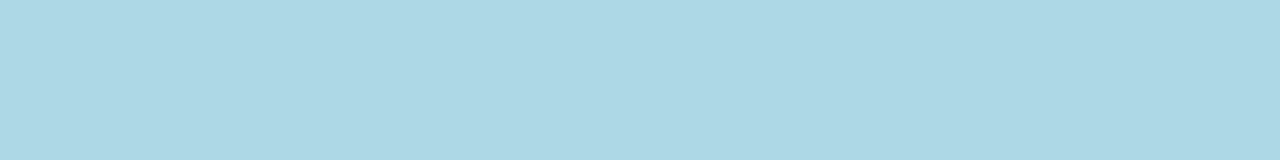
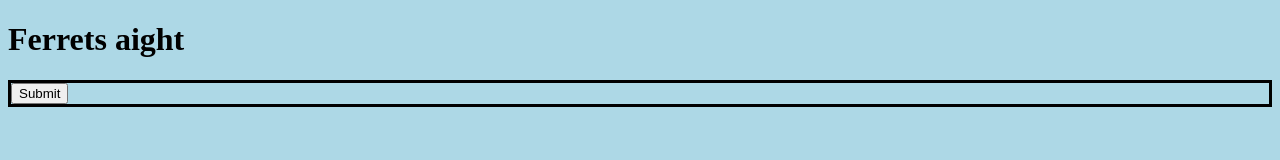
Before and after one commit to jxu14/Ferrets, a plain HTML site: page index.html in a window 1280 px wide. Drawn offline with Linux system fonts and the light colour scheme.

Commit message:
start form

```diff
--- a/index.html
+++ b/index.html
@@ -10,7 +10,10 @@
   </style>
 </head>
 <body>
+  <h1>Ferrets aight</h1>
 
-
+  <form action="" id="Login">
+    <input type="submit" name="login">
+  </form>
 </body>
 </html>
--- a/styles.css
+++ b/styles.css
@@ -0,0 +1,9 @@
+form {
+  border: solid;
+  padding: none;
+  margin: none;
+}
+
+#login {
+  border-radius: 100px;
+}
```
